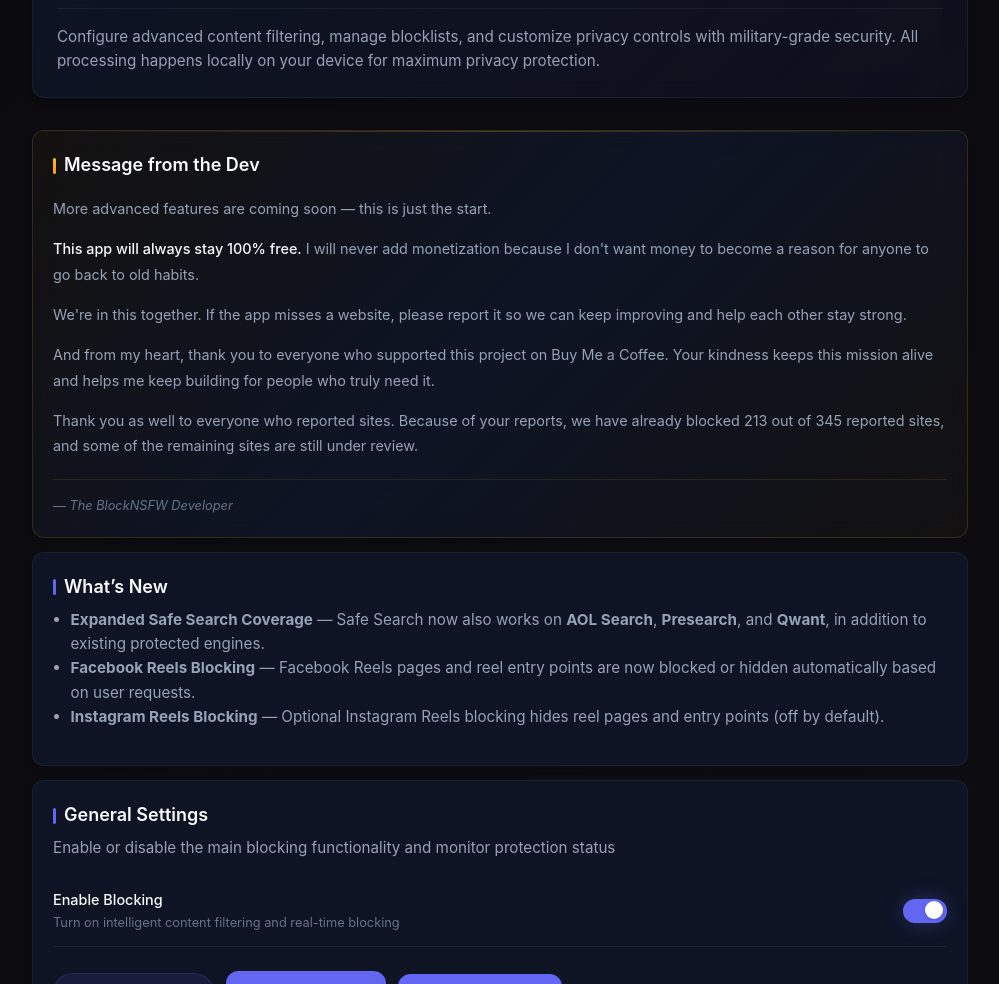
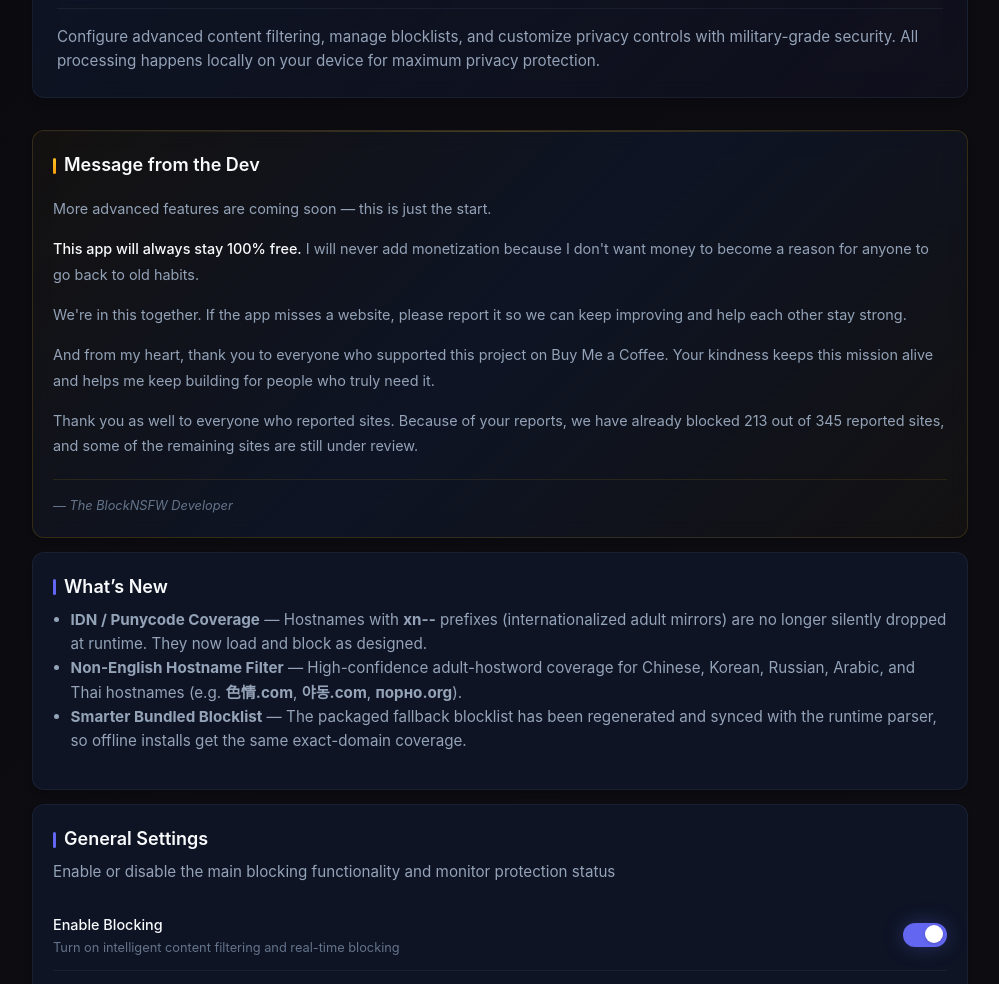
Before and after one commit to codepurse/BlockNSFW, a browser extension: page options.html in a window 1280 px wide. Shown: the part 116-1100 px from the top of the page, without its empty margins (140-1139 px from the left). Drawn offline with Linux system fonts and the light colour scheme.

Commit message:
Update What's New card with non-English blocking highlights
Replaces the 1.6.0 release bullets with bullets describing the
P0 IDN / punycode fix, the P1 multilingual hostname filter (CN /
KR / RU / AR / TH), and the regenerated packaged blocklist. The
older release is preserved in CHANGELOG.md, VERSION_NOTES.md, and
UPGRADE_NOTES.md.

```diff
--- a/options.html
+++ b/options.html
@@ -1541,9 +1541,9 @@
         <h2 class="card-title">What’s New</h2>
         <div class="card-description">
           <ul style="margin: 0; padding-left: 1.1rem">
-            <li><strong>Expanded Safe Search Coverage</strong> — Safe Search now also works on <strong>AOL Search</strong>, <strong>Presearch</strong>, and <strong>Qwant</strong>, in addition to existing protected engines.</li>
-            <li><strong>Facebook Reels Blocking</strong> — Facebook Reels pages and reel entry points are now blocked or hidden automatically based on user requests.</li>
-            <li><strong>Instagram Reels Blocking</strong> — Optional Instagram Reels blocking hides reel pages and entry points (off by default).</li>
+            <li><strong>IDN / Punycode Coverage</strong> — Hostnames with <strong>xn--</strong> prefixes (internationalized adult mirrors) are no longer silently dropped at runtime. They now load and block as designed.</li>
+            <li><strong>Non-English Hostname Filter</strong> — High-confidence adult-hostword coverage for Chinese, Korean, Russian, Arabic, and Thai hostnames (e.g. <strong>色情.com</strong>, <strong>야동.com</strong>, <strong>порно.org</strong>).</li>
+            <li><strong>Smarter Bundled Blocklist</strong> — The packaged fallback blocklist has been regenerated and synced with the runtime parser, so offline installs get the same exact-domain coverage.</li>
           </ul>
         </div>
       </div>
```
